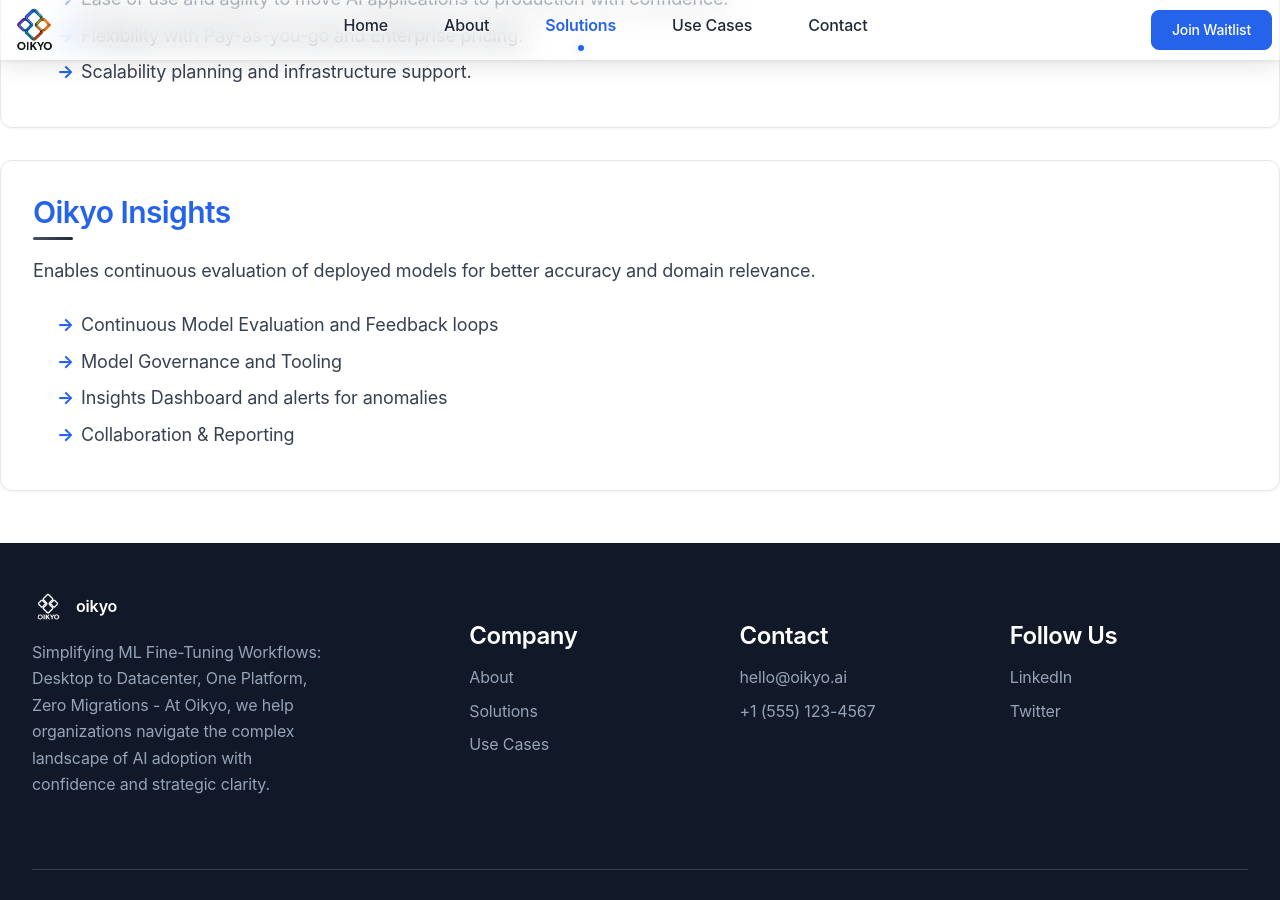
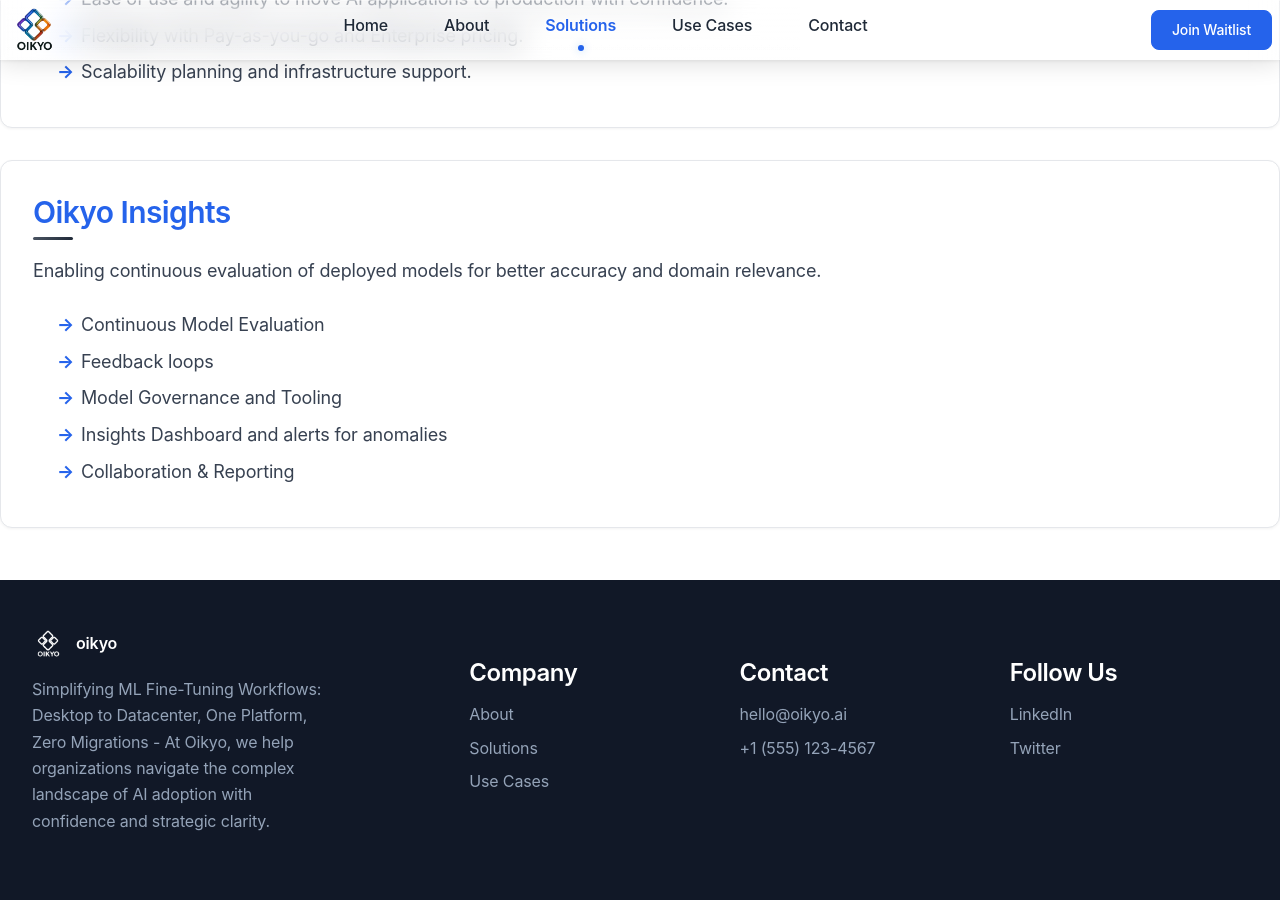
Before and after one commit to oikyoai/oikyo.ai, a Jekyll site: the page built from pages/services.md, in a window 1280 px wide and 900 px high, scrolled down 1139 px. Built offline with Jekyll 4.4.1, drawn with Linux system fonts in a browser that asks for light colours.

```diff
--- a/pages/services.md
+++ b/pages/services.md
@@ -38,9 +38,10 @@
 
 ## Oikyo Insights
 
-Enables continuous evaluation of deployed models for better accuracy and domain relevance.
+Enabling continuous evaluation of deployed models for better accuracy and domain relevance.
 
-- Continuous Model Evaluation and Feedback loops
+- Continuous Model Evaluation
+- Feedback loops
 - Model Governance and Tooling
 - Insights Dashboard and alerts for anomalies
 - Collaboration & Reporting
```
Also changed, not shown: _data/services.yml (+4 -3 lines).
